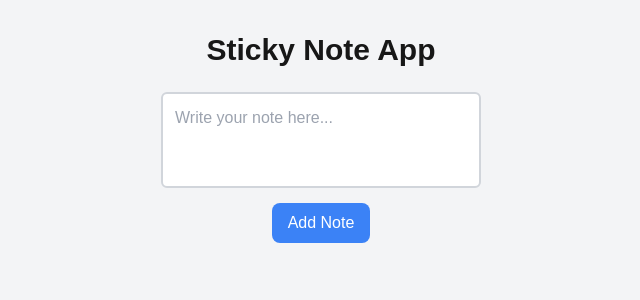
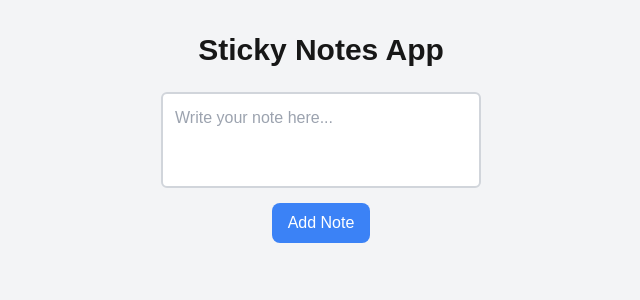
Before and after one commit to ManuSamM/Sticky-Notes, a Next.js app: page / in a window 1280 px wide. Shown: the top 300 px of the page, without its empty margins (319-959 px from the left). Built offline with nearby package versions, Linux system fonts and the light colour scheme.

Commit message:
change heading

```diff
--- a/app/page.tsx
+++ b/app/page.tsx
@@ -105,7 +105,7 @@
       onMouseUp={handleMouseUp}
       onMouseLeave={handleMouseUp}
     >
-      <h1 className="text-3xl font-bold text-center mb-6">Sticky Note App</h1>
+      <h1 className="text-3xl font-bold text-center mb-6">Sticky Notes App</h1>
 
       <div className="text-center mb-6">
         <textarea
```
